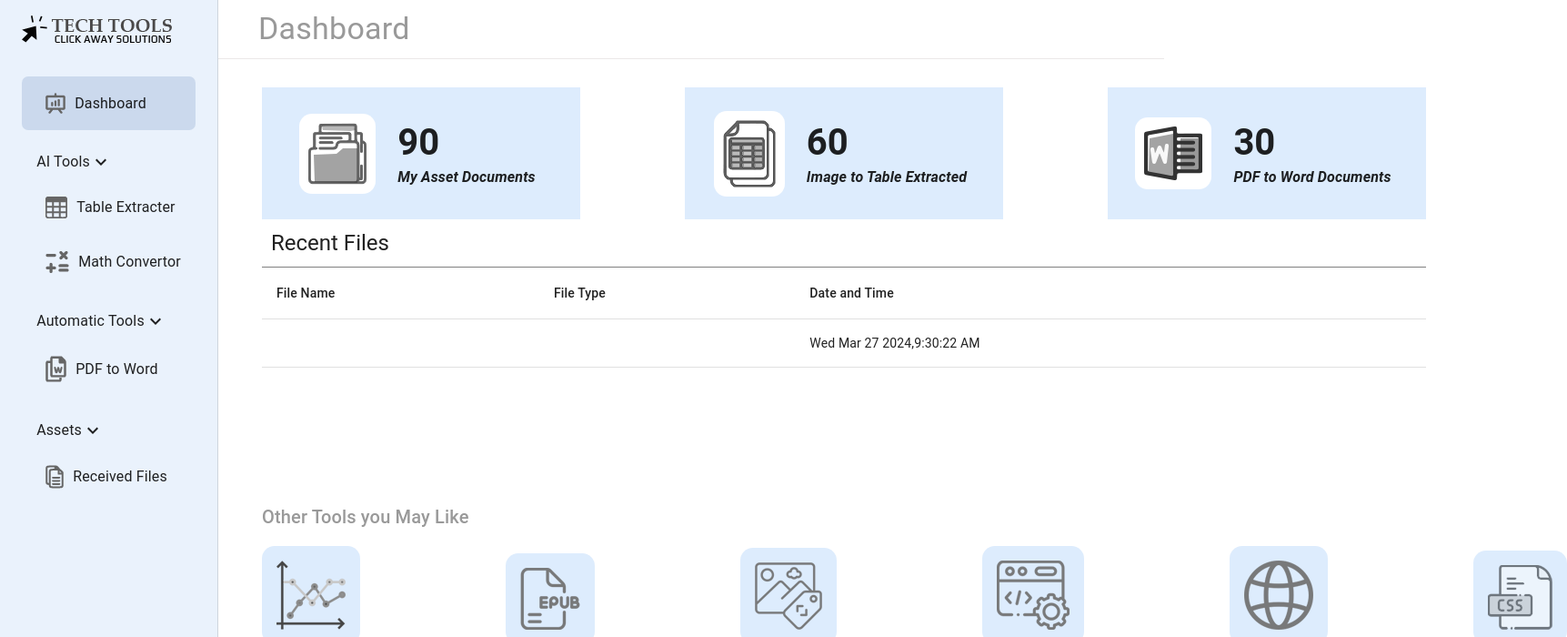
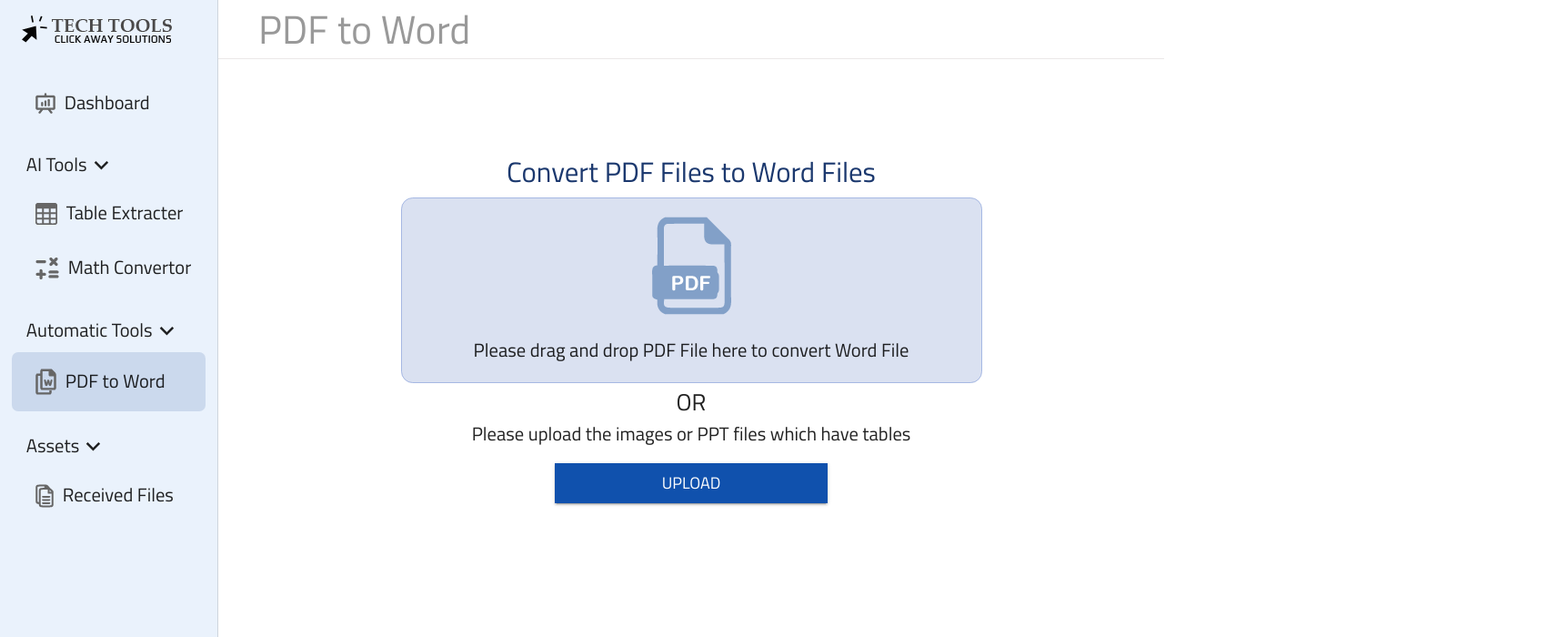
Before and after one commit to Kumarapuvenkatesu/Table-Extraction-Main, a React (Create React App) app: page /#/pdf-to-word in a window 1280 px wide. Shown: the top 700 px of the page at 91% size, 1723 px wide, since content can reach past the window. Built offline with nearby package versions, Linux system fonts and the light colour scheme.

Commit message:
newChanges

```diff
--- a/public/index.html
+++ b/public/index.html
@@ -14,6 +14,8 @@
       manifest.json provides metadata used when your web app is installed on a
       user's mobile device or desktop. See https://developers.google.com/web/fundamentals/web-app-manifest/
     -->
+
+
     <link rel="manifest" href="%PUBLIC_URL%/manifest.json" />
 
     <title>Extarct Table</title>
--- a/src/App.css
+++ b/src/App.css
@@ -1,8 +1,5 @@
-@import url('https://fonts.googleapis.com/css2?family=Chivo:wght@300;400;500;600&family=Figtree:wght@400;500;600;700&family=Open+Sans:wght@400;500;600;700&family=Urbanist:wght@300;400;500;600;700&display=swap');
-body {
-  background-color: #fafafa;
-  font-family: 'Chivo', sans-serif;
-}
+
+
 .container {
   width: 1140px;
   margin: 0 auto;
--- a/src/App.js
+++ b/src/App.js
@@ -1,5 +1,5 @@
 import React, { Suspense, lazy } from "react";
-import { BrowserRouter, Routes, Route } from 'react-router-dom';
+import {HashRouter, Routes, Route } from 'react-router-dom';
 import { Loading } from './components/FileUpload/Loading';
 const Signup = lazy(() => import('./components/Signup/Signup'));
 const Login = lazy(() => import('./components/Login/Login'));
@@ -15,7 +15,7 @@ const SingleFile = lazy(() => import('./components/FileUpload/SingleFile'));
 
 export default function App() {
   return (
-    <BrowserRouter>
+    <HashRouter>
       <Suspense fallback={<Loading />}>
         <Routes>
           <Route path='/signup' element={<Signup />} />
@@ -31,6 +31,6 @@ export default function App() {
         </Routes>
       </Suspense>
       {/* <Footer /> */}
-    </BrowserRouter>
+    </HashRouter>
   )
 }
--- a/src/components/Header/SideHeader.js
+++ b/src/components/Header/SideHeader.js
@@ -15,6 +15,8 @@ import MathConvertor from "../../assets/images/math-converter.png";
 import PdfToWord from "../../assets/images/pdf-to-word.png";
 import ReceivedFile from "../../assets/images/received-files.png";
 import { useThemeContext } from "../ThemeContext/ThemeContext";
+
+
 
 
 const drawerWidth = 240;
@@ -66,11 +68,11 @@ export default function SideHeader() {
           height: "100%"
         }}>
           <List >
-            <List component="li" disablePadding sx={{ my: "12px" }}>
+            <List component="li" disablePadding sx={{ my: "12px" }} >
               <ListItemButton component={NavLink} to="/"  >
                 {/* <ListItemIcon> */}
                 <img src={Dashboard} alt='Dashboard' />
-                <ListItemText primary="Dashboard" />
+                <ListItemText primary="Dashboard" className='red'/>
                 {/* </ListItemIcon> */}
               </ListItemButton>
             </List>
--- a/src/components/Home/DashBoard.js
+++ b/src/components/Home/DashBoard.js
@@ -90,7 +90,7 @@ export default function DashBoard() {
                     <TableRow>
                       <TableCell>{data1.selectedFileEl.name}</TableCell>
                       <TableCell>{data1.selectedFileEl.type}</TableCell>
-                      <TableCell>{new Date().toDateString()},{new Date().toLocaleTimeString()}</TableCell>
+                      <TableCell>{data1.selectedFileEl!==" " && `${new Date().toDateString()}, ${new Date().toLocaleTimeString()}`}</TableCell>
                     </TableRow>
                   </TableBody>
                 </Table>
--- a/src/index.css
+++ b/src/index.css
@@ -1,6 +1,9 @@
+@import url('https://fonts.googleapis.com/css2?family=Titillium+Web:ital,wght@0,200;0,300;0,400;0,600;0,700;0,900;1,200;1,300;1,400;1,600;1,700&display=swap');
+
+
+
 body {
   margin: 0;
-  font-family: "Roboto", "Helvetica", "Arial", sans-serif;
   -webkit-font-smoothing: antialiased;
   -moz-osx-font-smoothing: grayscale;
    /* background-image: url(./assets/bg-img.png);  */
--- a/src/index.js
+++ b/src/index.js
@@ -6,11 +6,13 @@ import { createTheme, ThemeProvider } from '@mui/material/styles'
 import CssBaseline from '@mui/material/CssBaseline';
 import { ThemeContext,DataContextProvider } from "../src/components/ThemeContext/ThemeContext";
 
+
 const CustomeThemeProvider = ({ children }) => {
   const [theme, setTheme] = useState(false)
   const toggleTheme = () => {
     setTheme((pt) => !pt)
   }
+
   const themeMode = createTheme({
     palette: {
       mode: theme ? 'dark' : 'light',
@@ -53,6 +55,13 @@ const CustomeThemeProvider = ({ children }) => {
       // }
 
     },
+    typography: {
+      fontFamily: 'Titillium Web, Arial, sans-serif',
+      // fontWeightRegular: 400,
+      fontWeightBold: 700,
+      fontSize: 18,
+
+    },
 
   });
 
```
